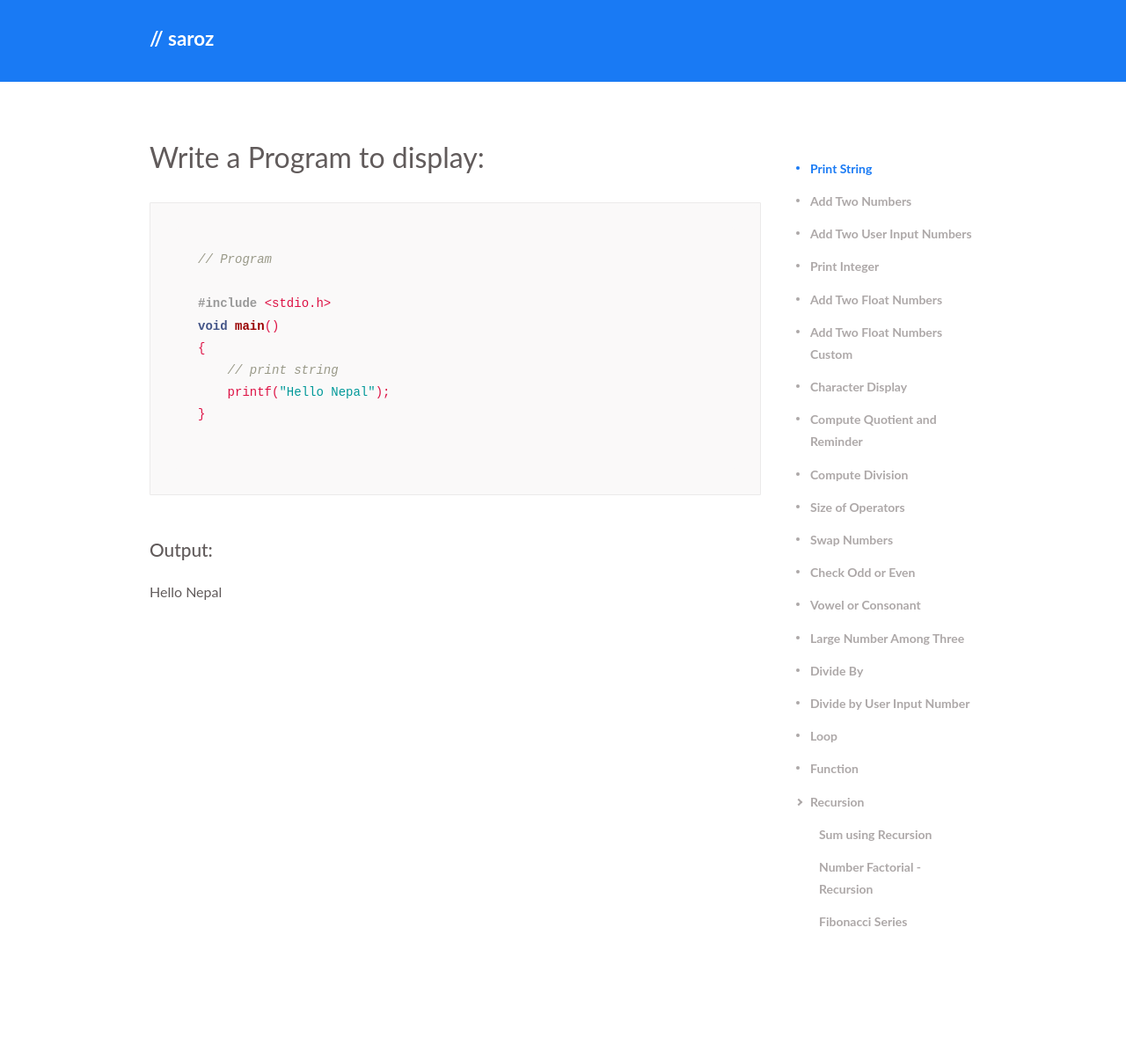
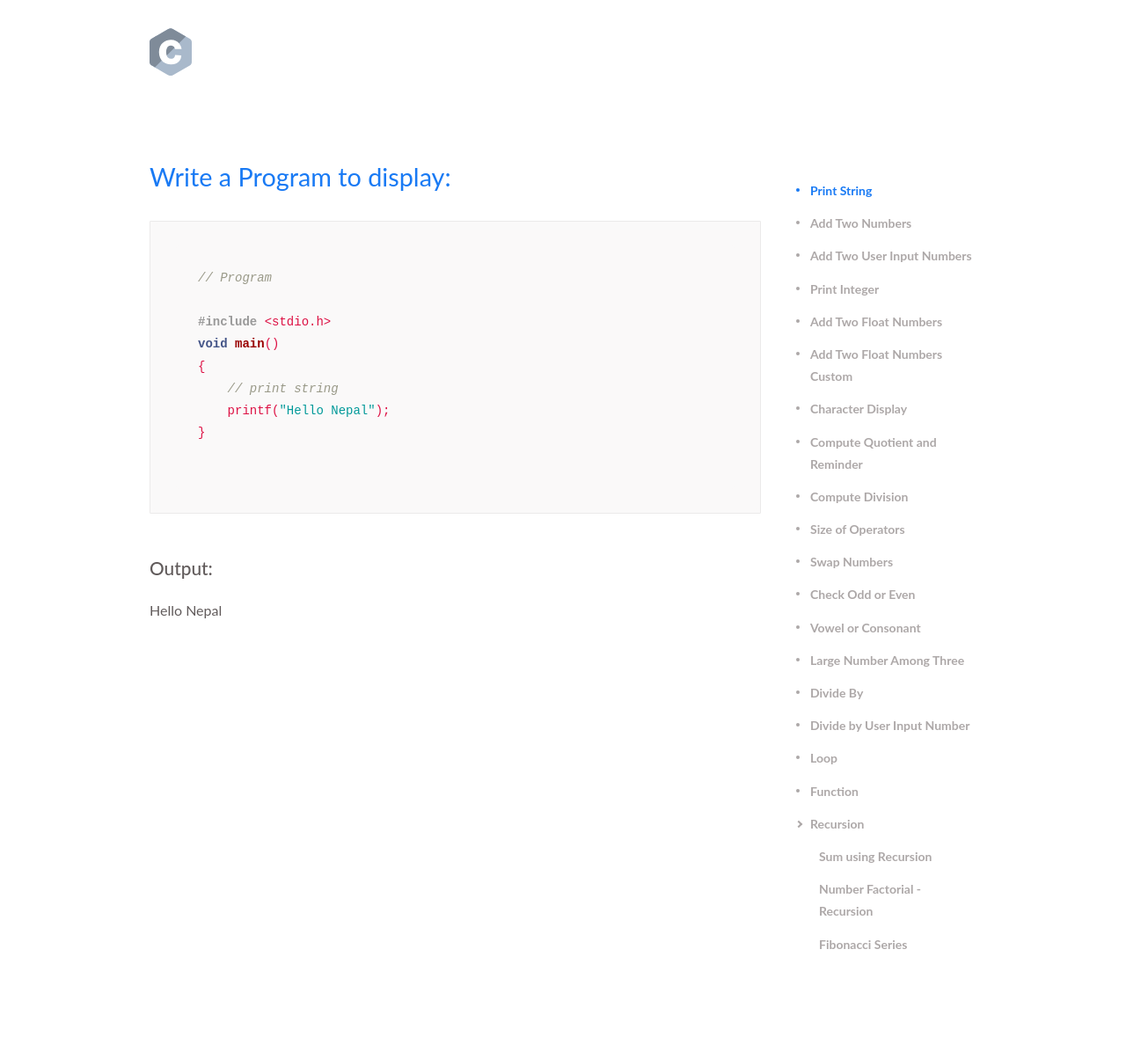
Before and after one commit to saroz/C-Basics, a Jekyll site: the page built from string.md, in a window 1280 px wide. Shown: the whole page at 88% size. Built offline with Jekyll 4.4.1, drawn with Linux system fonts in a browser that asks for light colours; before the commit the page ends 1178 px from its top, so only the background shows below that.

Commit message:
added logo

```diff
--- a/_includes/header.html
+++ b/_includes/header.html
@@ -1,10 +1,12 @@
 <header class="header scrollappear appear appeared">
     <div class="grid grid-centered">
         <div class="grid-cell with-4col">
-            <a href="{{site.baseurl}}" class="header-logo" title="{{site.title}}">{{site.name}}</a>
+            <a href="{{site.baseurl}}" class="header-logo" title="{{site.title}}">
+                <img src="../assets/images/c-logo.svg" alt="{{site.name}}" width="48" />
+            </a>
         </div>
         <div class="grid-cell with-8col">
-            &nbsp;
+            <a href="btn"></a>
         </div>
     </div>
 </header>
--- a/_sass/_base.scss
+++ b/_sass/_base.scss
@@ -59,8 +59,9 @@ h1 {
 }
 
 h2 {
-  font-size: $base-font-size * 2;
+  font-size: $base-font-size * 1.8;
   font-weight: 400;
+  color: $brand-primary;
 }
 
 h3 {
--- a/_sass/_variables.scss
+++ b/_sass/_variables.scss
@@ -18,7 +18,7 @@ $base-font-weight-bold: 700;
 
 $brand-success: #1fbf92;
 $brand-danger: #e74b3c;
-$brand-primary: #3449ed;
+$brand-primary: #197AF4;
 $brand-warning: #f1c90b;
 
 // Sizes
--- a/_sass/modules/_header.scss
+++ b/_sass/modules/_header.scss
@@ -3,7 +3,7 @@
 // =============================================================================
 
 .header {
-  background-color: #197AF4;
+  // background-color: #197AF4;
   display: block;
   padding: 2rem 0;
 }
```
Also changed, not shown: assets/images/c-logo.png (added), assets/images/c-logo.svg (added).
